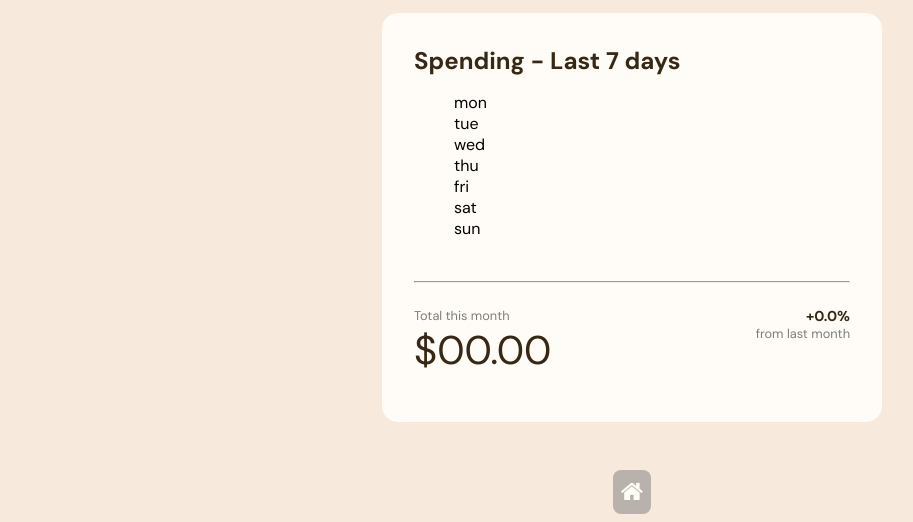
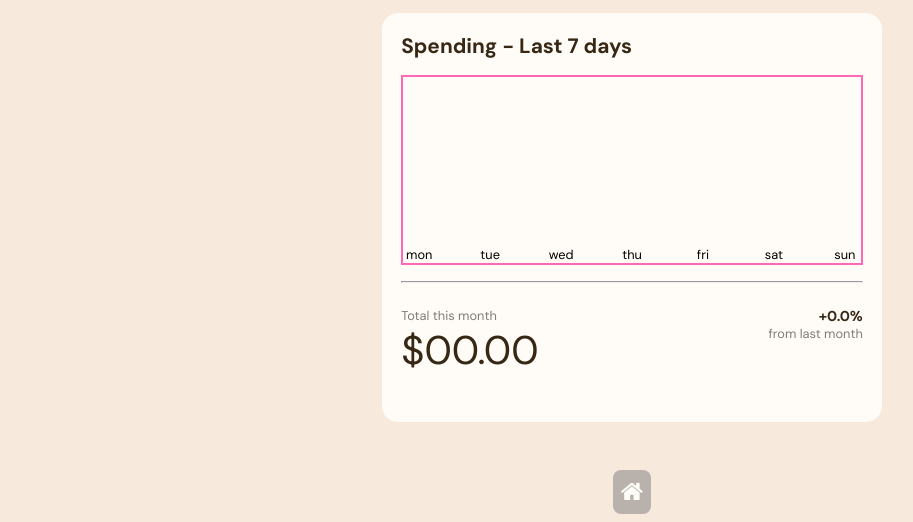
Before and after one commit to jrdotel/vmlyr-challenges, a plain HTML site: page challenge-6/component.html in a window 1280 px wide. Shown: the part 297-819 px from the top of the page, without its empty margins (8-921 px from the left). Drawn offline with Linux system fonts and the light colour scheme.

Commit message:
updated styling sheet for js, and refactored the bar graph.

```diff
--- a/challenge-6/styles/c6-styles-component.css
+++ b/challenge-6/styles/c6-styles-component.css
@@ -73,20 +73,119 @@ h1 {
 .info {
     background-color: var(--secondary-background);
     grid-row-start: 2;
-    padding: 2rem;
+    padding: 1.2rem;
 }
 
 .info__summary {
-    font-size: 1.5rem;
+    font-size: 1.3rem;
     font-weight: 600;
     color: var(--text-accent);
 }
 
 .info__graph {
-    position:relative;
+    position: relative;
     height: 50%;
+    border: 2px solid hotpink;
+}
+
+.info__graph-bars {
     display: flex;
     justify-content: space-between;
+    width: 100%;
+}
+
+.info__graph-bars dd {
+    margin-left: 0;
+}
+
+.info__graph-bars span {
+    text-align: center;
+    position: absolute;
+    bottom: 0;
+}
+
+/*
+@NOTE: Had to add this for some reason
+*/
+.info__graph-bars dd::before {
+    content: "";
+    display: block;
+    width: 2rem;
+}
+
+.info__graph-bars #monday::before {
+    content: "";
+    display: block;
+    background-color: var(--color);
+    width: 2rem;
+    height: var(--height);
+    border-radius: .2rem;
+    margin-bottom: .3rem;
+}
+
+.info__graph-bars #tuesday::before {
+    content: "";
+    display: block;
+    background-color: var(--color);
+    width: 2rem;
+    height: var(--height);
+    border-radius: .2rem;
+    margin-bottom: .3rem;
+}
+
+.info__graph-bars #wednesday::before {
+    content: "";
+    display: block;
+    background-color: var(--color);
+    width: 2rem;
+    height: var(--height);
+    border-radius: .2rem;
+    margin-bottom: .3rem;
+}
+
+.info__graph-bars #thursday::before {
+    content: "";
+    display: block;
+    background-color: var(--color);
+    width: 2rem;
+    height: var(--height);
+    border-radius: .2rem;
+    margin-bottom: .3rem;
+}
+
+.info__graph-bars #friday::before {
+    content: "";
+    display: block;
+    background-color: var(--color);
+    width: 2rem;
+    height: var(--height);
+    border-radius: .2rem;
+    margin-bottom: .3rem;
+}
+
+.info__graph-bars #saturday::before {
+    content: "";
+    display: block;
+    background-color: var(--color);
+    width: 2rem;
+    height: var(--height);
+    border-radius: .2rem;
+    margin-bottom: .3rem;
+}
+
+.info__graph-bars #sunday::before {
+    content: "";
+    display: block;
+    background-color: var(--color);
+    width: 2rem;
+    height: var(--height);
+    border-radius: .2rem;
+    margin-bottom: .3rem;
+}
+
+.info__graph-bars span {
+    font-size: .8rem;
+    /* opacity: 50%; */
 }
 
 .info__calc {
@@ -111,7 +210,6 @@ h1 {
 
 .info__calc--percentage {
     text-align: end;
-    vertical-align: bottom;
 }
 
 .info__calc--percentage dd {
```
